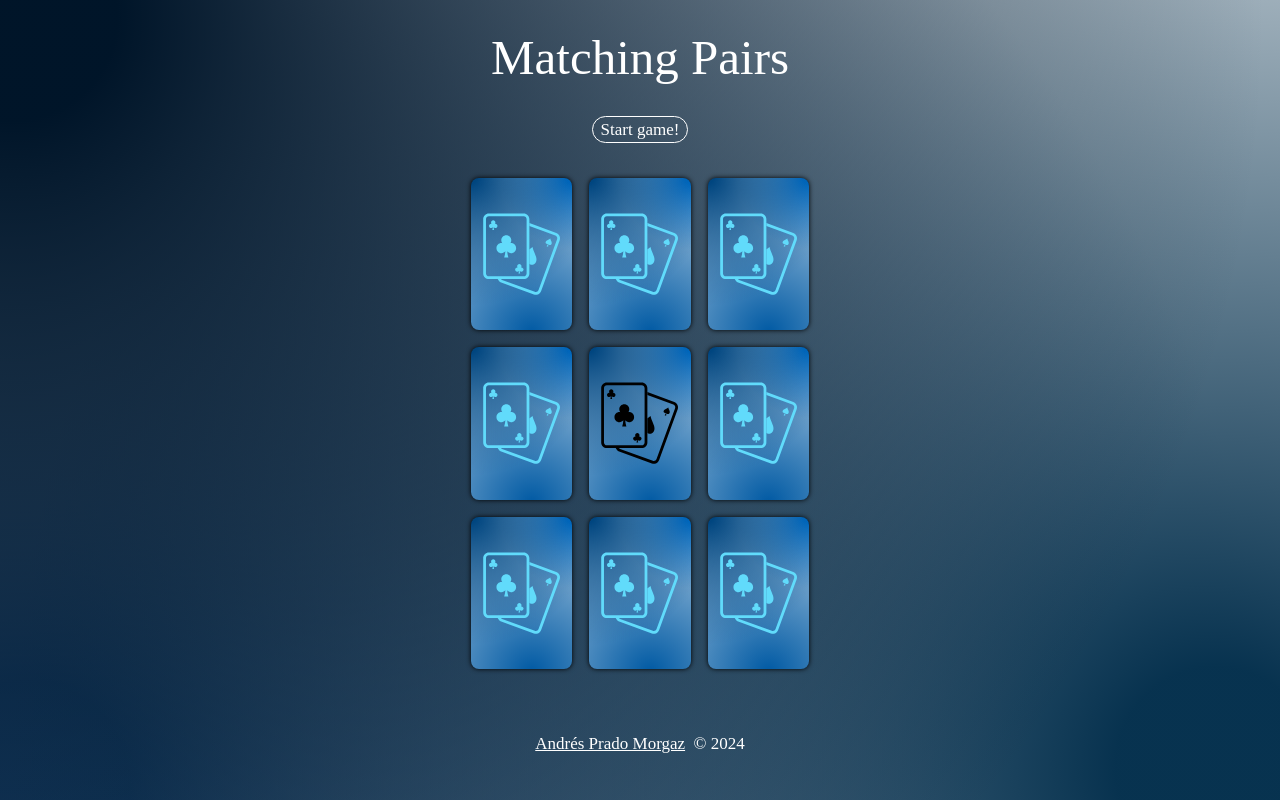
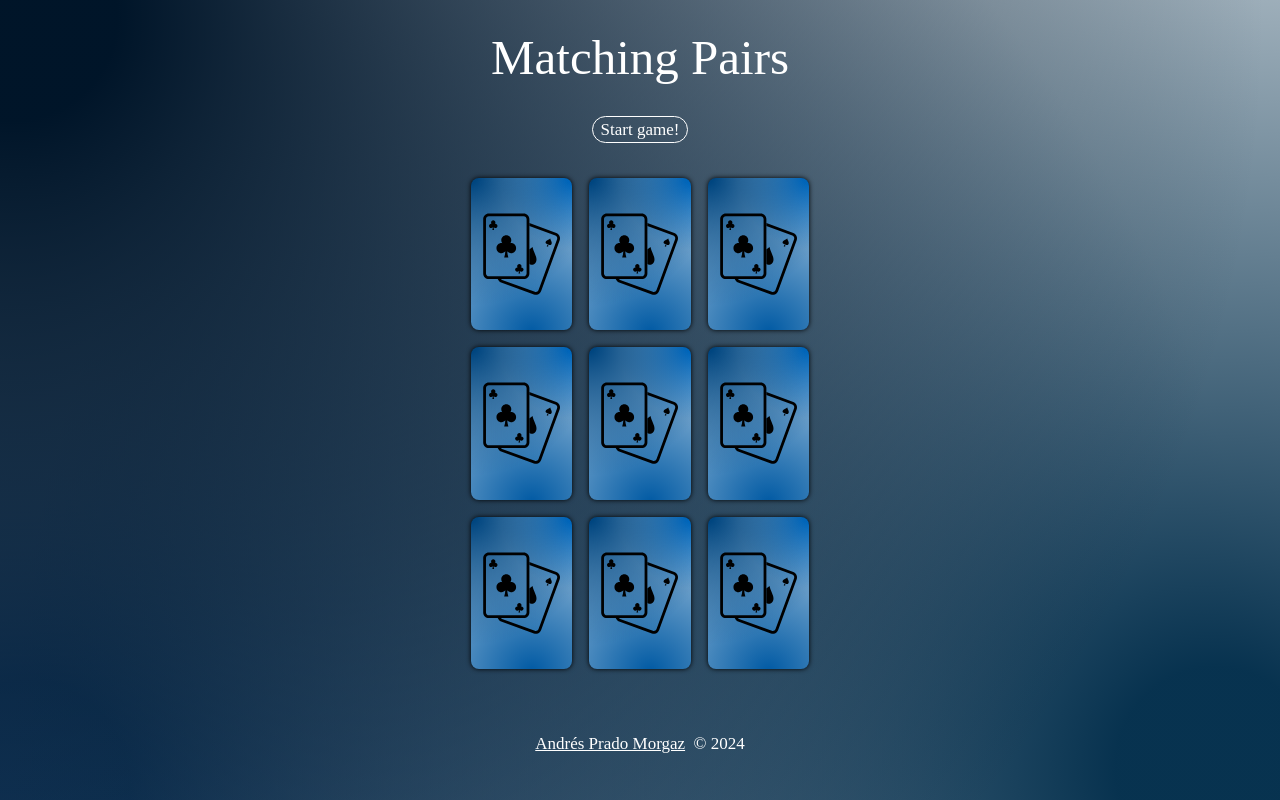
Before and after one commit to andpramor/matching-pairs, a React (Vite) app: page / in a window 1280 px wide. Built offline with nearby package versions, Linux system fonts and the light colour scheme.

Commit message:
Random cards. Next: check current pair, lock shown if match, show front if not.

```diff
--- a/src/App.jsx
+++ b/src/App.jsx
@@ -1,15 +1,29 @@
 import './App.css'
+
+import { useState } from 'react'
+
 import { CardsGrid } from './components/CardsGrid/CardsGrid.jsx'
 import { Controls } from './components/Controls/Controls.jsx'
+import { useCards } from './hooks/useCards.jsx'
 import { Footer } from './shared/Footer/Footer.jsx'
 import { Header } from './shared/Header/Header.jsx'
 
 function App () {
+  const { cardsValues } = useCards()
+  const initialValues = [0, 0, 0, 0, 0, 0, 0, 0, 0]
+  const [gameStarted, setGameStarted] = useState(false)
+  const handleStartGame = () => {
+    setGameStarted(true)
+  }
+  const handleEndGame = () => {
+    setGameStarted(false)
+  }
+
   return (
     <div className='app'>
       <Header />
-      <Controls />
-      <CardsGrid />
+      <Controls gameStarted={gameStarted} endGame={handleEndGame} startGame={handleStartGame} />
+      <CardsGrid cardsValues={gameStarted ? cardsValues : initialValues} />
       <Footer />
     </div>
   )
--- a/src/components/CardsGrid/CardsGrid.jsx
+++ b/src/components/CardsGrid/CardsGrid.jsx
@@ -1,8 +1,7 @@
 import { Card } from '../Card/Card'
 import './CardsGrid.css'
 
-export const CardsGrid = () => {
-  const cardsValues = [1, 2, 3, 4, 0, 2, 3, 4, 1]
+export const CardsGrid = ({ cardsValues }) => {
   return (
     <ul className='cardsGrid'>
       {cardsValues.map((value, index) => (
--- a/src/components/Controls/Controls.css
+++ b/src/components/Controls/Controls.css
@@ -10,13 +10,25 @@
   border-radius: 9999px;
   padding: 4px 8px;
   cursor: pointer;
-    transition: text-shadow 0.3s;
+  transition: text-shadow 0.3s, color 0.3s;
+}
+
+.controls-btn--red {
+  border: 1px solid red;
+}
+
+.controls-btn--hidden {
+  display: none;
 }
 
 .controls-btn:hover {
   text-shadow: 1px 1px 4px white;
 }
 
+.controls-btn--red:hover {
+  color: red;
+}
+
 .controls-btn:active {
   -webkit-box-shadow: 0 1px 4px inset white;
   box-shadow: 0 1px 4px inset white;
--- a/src/components/Controls/Controls.jsx
+++ b/src/components/Controls/Controls.jsx
@@ -1,9 +1,10 @@
 import './Controls.css'
 
-export const Controls = () => {
+export const Controls = ({ gameStarted, startGame, endGame }) => {
   return (
     <div className='controls'>
-      <span className='controls-btn'>Start game!</span>
+      <span className={`controls-btn ${gameStarted ? 'controls-btn--hidden' : ''}`} onClick={startGame}>Start game!</span>
+      <span className={`controls-btn controls-btn--red ${gameStarted ? '' : 'controls-btn--hidden'}`} onClick={endGame}>Abandon game</span>
     </div>
   )
 }
--- /dev/null
+++ b/src/hooks/useCards.jsx
@@ -0,0 +1,6 @@
+import { getRandomPairsArray } from '../services/randomArray'
+
+export const useCards = () => {
+  const cardsValues = getRandomPairsArray()
+  return { cardsValues }
+}
--- /dev/null
+++ b/src/services/randomArray.js
@@ -0,0 +1,14 @@
+export const getRandomPairsArray = () => {
+  // Array of pairs:
+  const array = [1, 1, 2, 2, 3, 3, 4, 4]
+
+  // Mix up the pairs:
+  for (let i = array.length - 1; i > 0; i--) {
+    const j = Math.floor(Math.random() * (i + 1));
+    [array[i], array[j]] = [array[j], array[i]] // Intercambio de valores
+  }
+
+  // Add the zero center:
+  array.splice(4, 0, 0)
+  return array
+}
--- a/src/shared/Header/Header.css
+++ b/src/shared/Header/Header.css
@@ -0,0 +1,5 @@
+.header {
+  display: flex;
+  justify-content: center;
+  align-items: center;
+}
--- a/src/shared/Header/Header.jsx
+++ b/src/shared/Header/Header.jsx
@@ -1,8 +1,8 @@
-import '../shared.css'
+import './Header.css'
 
 export const Header = () => {
   return (
-    <header className='shared-banner'>
+    <header className='header'>
       <h1>Matching Pairs</h1>
     </header>
   )
--- a/src/shared/shared.css
+++ /dev/null
@@ -1,5 +0,0 @@
-.shared-banner {
-    display: flex;
-    justify-content: center;
-    align-items: center;
-}
```
Lines whose indentation alone changed are shown as unchanged.
